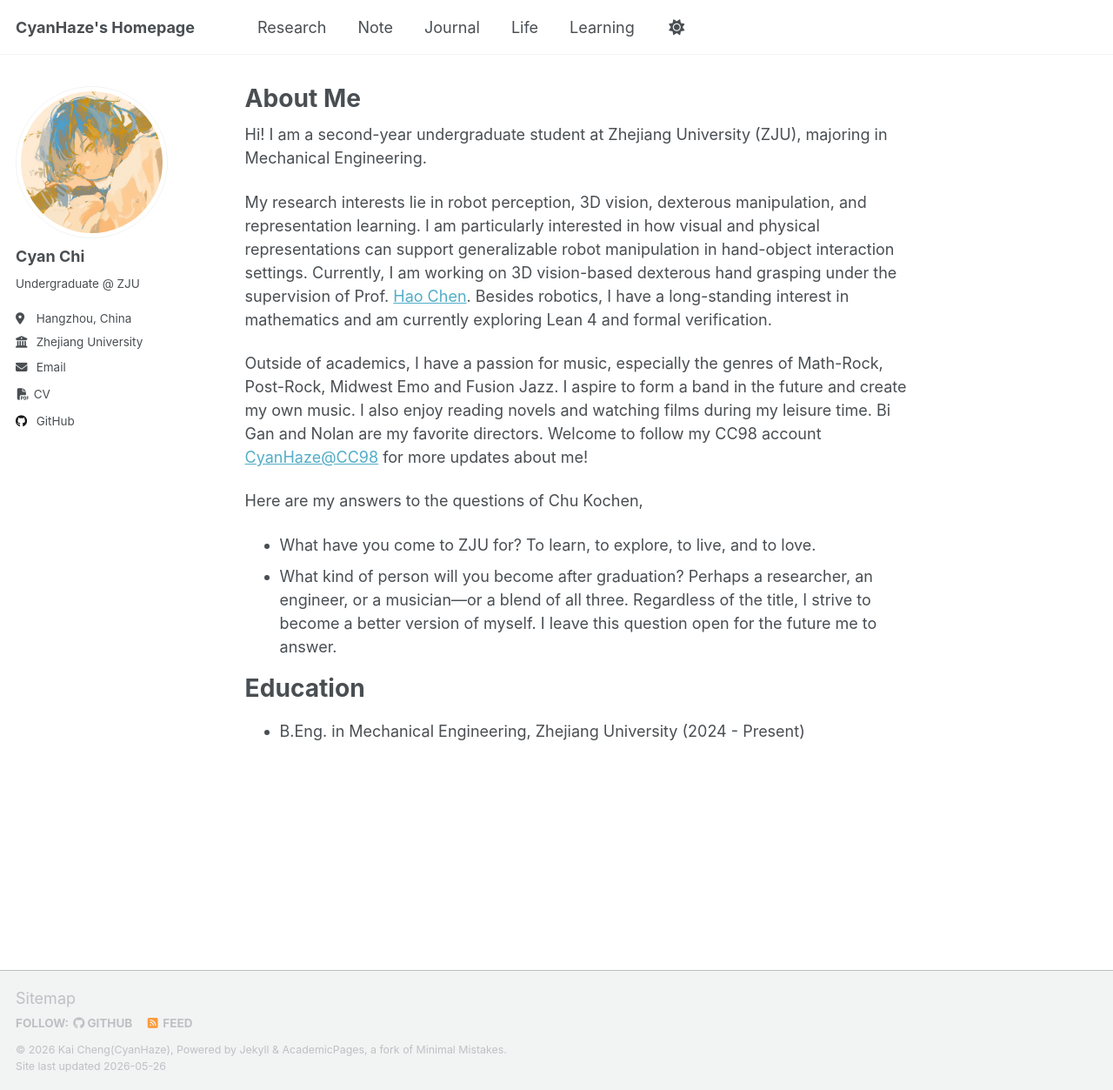
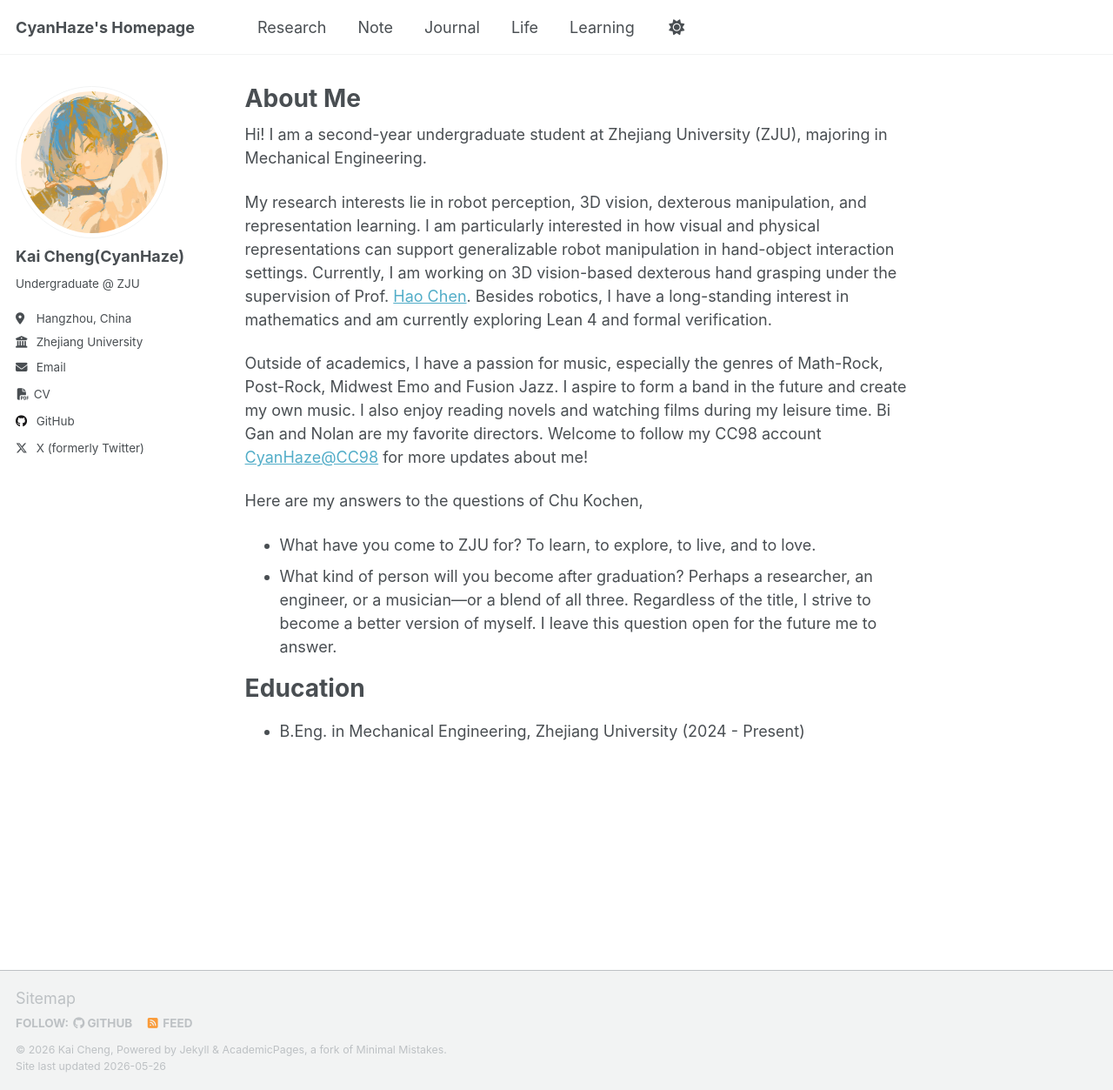
Before and after one commit to CyanHaze/CyanHaze.github.io, a Jekyll site: the page built from _pages/about.md, in a window 1280 px wide and 1253 px high. Shown: the whole window at 87% size. Built offline with Jekyll 4.4.1, drawn with Linux system fonts in a browser that asks for light colours; a script that is not in the unit is left out; some of the changed lines change nothing that is shown.

```diff
--- a/_config.yml
+++ b/_config.yml
@@ -11,7 +11,7 @@
 site_theme               : "default" # Currently available options are "default", "air"
 title                    : "CyanHaze's Homepage"
 title_separator          : "-"
-name                     : &name "Kai Cheng(CyanHaze)"
+name                     : &name "Kai Cheng"
 description              : &description "Your Name's academic portfolio"   # Update this with a general description of your site, this is the default if not overridden by a page
 url                      : https://CyanHaze.github.io # The base hostname & protocol for your site e.g. "https://[your GitHub username].github.io",
                                                            # or if you already have some other page hosted on Github then use "https://[your GitHub username].github.io/[Your Repo Name]"
@@ -24,7 +24,7 @@
 author:
   # Biographic information
   avatar           : "avatar.png"
-  name             : "Cyan Chi"
+  name             : "Kai Cheng(CyanHaze)"
   pronouns         : # example: "she/her"
   bio              : "Undergraduate @ ZJU"
   location         : "Hangzhou, China"
@@ -75,7 +75,7 @@
   steam            : # Username
   telegram         : # URL
   tumblr           : # Username
-  twitter          : # Username for X / Twitter
+  twitter          : "CyanHazeCK"
   vine             : # Username
   weibo            : # Username
   wikipedia        : # Username
```
